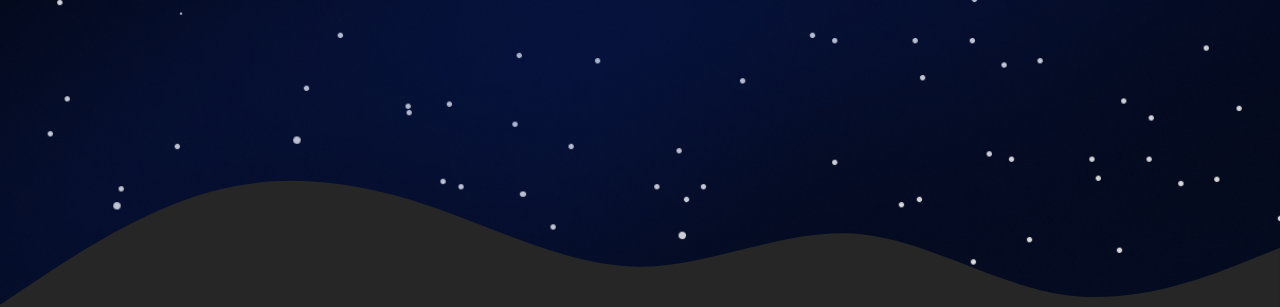
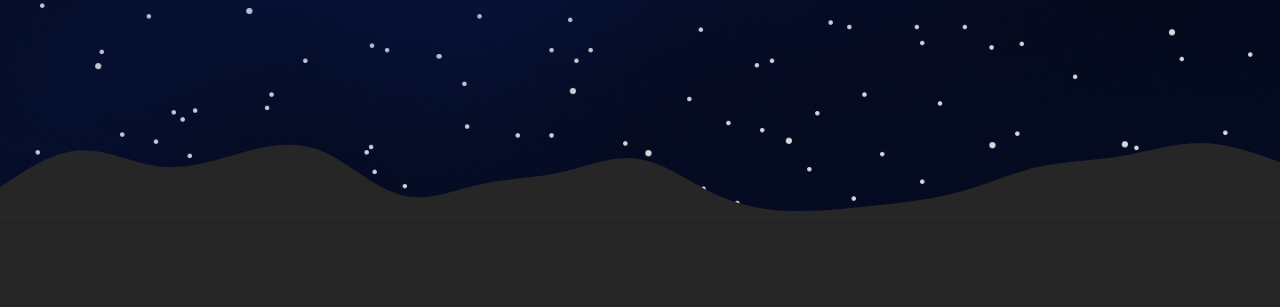
Before and after one commit to AndreyR05/UniCube, a plain HTML site: page pages/index.html in a window 1280 px wide. Shown: the part 666-973 px from the top of the page. Drawn offline with nearby package versions, Linux system fonts and the light colour scheme.

Commit message:
chore: change wave heigth

```diff
--- a/pages/index.html
+++ b/pages/index.html
@@ -51,8 +51,8 @@
                 </div>
             </div>
         </div>
-        <svg xmlns="http://www.w3.org/2000/svg" viewBox="0 0 1440 320">
-            <path fill="#262626" fill-opacity="1" d="M0,192L40,165.3C80,139,160,85,240,64C320,43,400,53,480,80C560,107,640,149,720,149.3C800,149,880,107,960,112C1040,117,1120,171,1200,181.3C1280,192,1360,160,1400,144L1440,128L1440,320L1400,320C1360,320,1280,320,1200,320C1120,320,1040,320,960,320C880,320,800,320,720,320C640,320,560,320,480,320C400,320,320,320,240,320C160,320,80,320,40,320L0,320Z"></path>
+        <svg xmlns="http://www.w3.org/2000/svg" viewBox="0 0 1440 100" class="wave">
+            <path fill="#262626" fill-opacity="1" d="M0,60L15,50C30,40,60,20,90,18.3C120,17,150,33,180,36.7C210,40,240,30,270,21.7C300,13,330,7,360,18.3C390,30,420,60,450,68.3C480,77,510,63,540,56.7C570,50,600,50,630,43.3C660,37,690,23,720,28.3C750,33,780,57,810,70C840,83,870,87,900,86.7C930,87,960,83,990,80C1020,77,1050,73,1080,65C1110,57,1140,43,1170,36.7C1200,30,1230,30,1260,25C1290,20,1320,10,1350,10C1380,10,1410,20,1440,31.7C1470,43,1500,57,1530,51.7C1560,47,1590,23,1620,26.7C1650,30,1680,60,1710,63.3C1740,67,1770,43,1800,35C1830,27,1860,33,1890,38.3C1920,43,1950,47,1980,41.7C2010,37,2040,23,2070,26.7C2100,30,2130,50,2145,60L2160,70L2160,100L2145,100C2130,100,2100,100,2070,100C2040,100,2010,100,1980,100C1950,100,1920,100,1890,100C1860,100,1830,100,1800,100C1770,100,1740,100,1710,100C1680,100,1650,100,1620,100C1590,100,1560,100,1530,100C1500,100,1470,100,1440,100C1410,100,1380,100,1350,100C1320,100,1290,100,1260,100C1230,100,1200,100,1170,100C1140,100,1110,100,1080,100C1050,100,1020,100,990,100C960,100,930,100,900,100C870,100,840,100,810,100C780,100,750,100,720,100C690,100,660,100,630,100C600,100,570,100,540,100C510,100,480,100,450,100C420,100,390,100,360,100C330,100,300,100,270,100C240,100,210,100,180,100C150,100,120,100,90,100C60,100,30,100,15,100L0,100Z"></path>
         </svg>
     </div>
     <div class="whatYouFind">
```
Also changed, not shown: assets/imgs/wave.svg (deleted).
